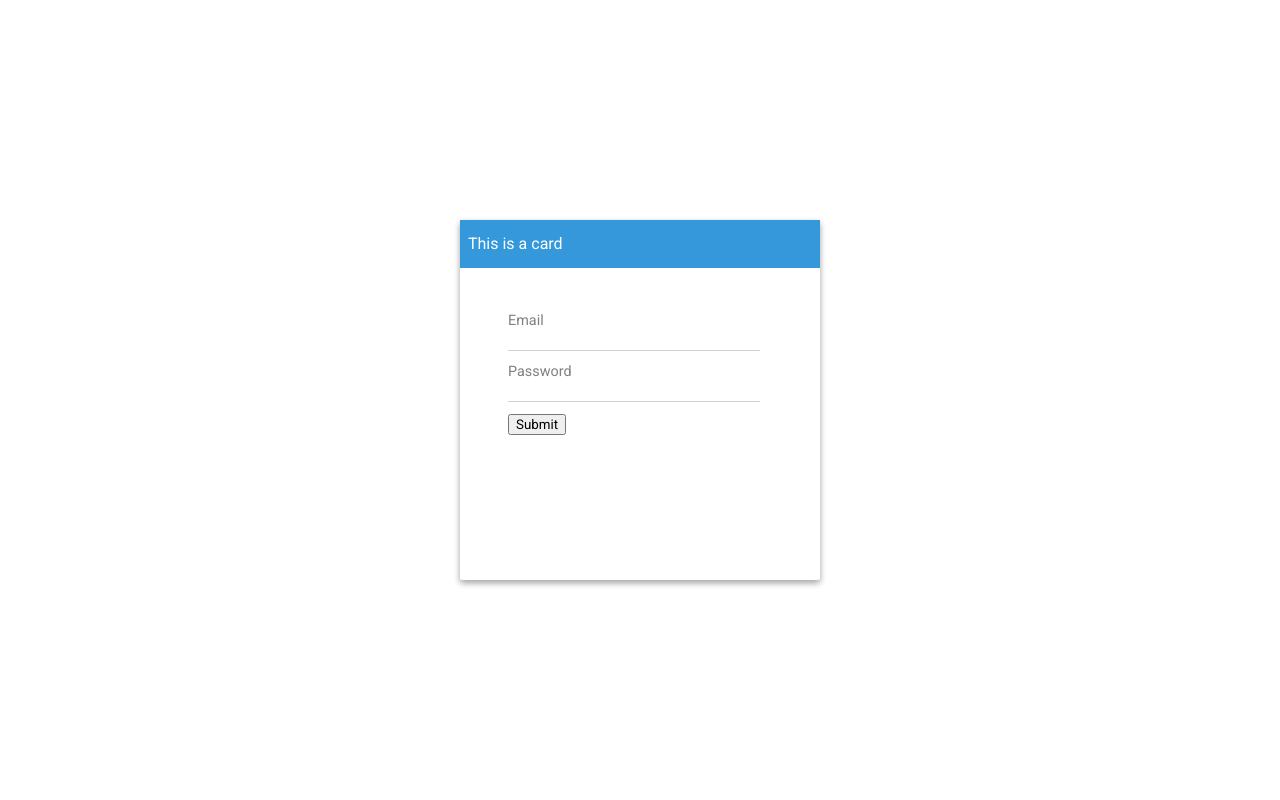
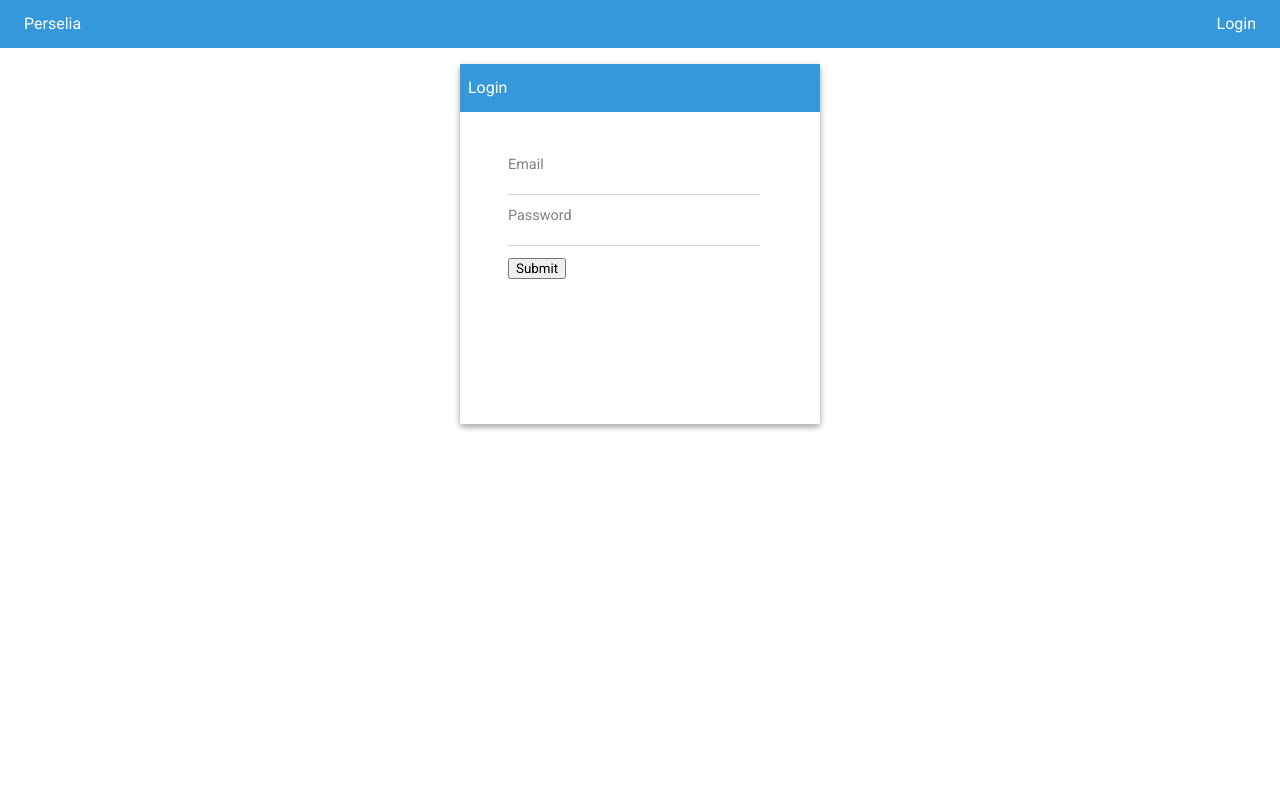
Before and after one commit to sebbekarlsson/Perselia, a Flask app: page /login in a window 1280 px wide. Run offline with Flask 2, Linux system fonts and the light colour scheme.

Commit message:
Navbar fix

```diff
--- a/perselia/flaskr/static/style/style.css
+++ b/perselia/flaskr/static/style/style.css
@@ -1,6 +1,34 @@
 * {
   margin: 0px;
   font-family: 'Roboto', sans-serif; }
+
+.navbar {
+  width: 100%;
+  height: 48px;
+  line-height: 48px; }
+  .navbar ul {
+    padding: 0; }
+  .navbar ul, .navbar li {
+    list-style: none;
+    display: inline-block;
+    margin-left: 12px;
+    margin-right: 12px; }
+  .navbar .navbtn {
+    text-decoration: none;
+    font-size: 100%;
+    display: inline-block; }
+
+.navbar-blue {
+  background-color: #3498db;
+  color: white; }
+  .navbar-blue .navbtn {
+    color: white; }
+
+.left {
+  float: left; }
+
+.right {
+  float: right; }
 
 .card {
   background: #fff;
@@ -48,7 +76,7 @@
 
 .content {
   width: 100%;
-  height: 100vh; }
+  height: 100%; }
 
 .card-content {
   padding-top: 12px !important;
--- a/perselia/flaskr/static/style/style.scss
+++ b/perselia/flaskr/static/style/style.scss
@@ -1,10 +1,50 @@
 $site_blue: #3498db;
-
 $text_padding: 8px;
+$bar_height: 48px;
 
 *{
     margin:0px;
     font-family: 'Roboto', sans-serif;
+}
+
+.navbar{
+  width:100%;
+  height:$bar_height;
+  line-height:$bar_height;
+
+  ul{
+    padding:0;
+  }
+
+  ul, li{
+    list-style: none;
+    display:inline-block;
+    margin-left:12px;
+    margin-right:12px;
+  }
+
+  .navbtn{
+    text-decoration: none;
+    font-size:100%;
+    display:inline-block;
+  }
+}
+
+.navbar-blue{
+  background-color:$site_blue;
+  color:white;
+
+  .navbtn{
+    color:white;
+  }
+}
+
+.left{
+  float:left;
+}
+
+.right{
+  float:right;
 }
 
 .card {
@@ -48,8 +88,8 @@ $text_padding: 8px;
 
 .card-label{
     width:100%;
-    height:48px;
-    line-height: 48px;
+    height:$bar_height;
+    line-height: $bar_height;
     font-size:100%;
 
     p{
@@ -65,7 +105,7 @@ $text_padding: 8px;
 
 .content{
     width:100%;
-    height:100vh;
+    height:100%;
 }
 
 .card-content{
--- a/perselia/flaskr/templates/layout.html
+++ b/perselia/flaskr/templates/layout.html
@@ -7,6 +7,14 @@
         {% block head %}{% endblock %}
     </head>
     <body>
+        <nav class='navbar navbar-blue'>
+            <ul class='left'>
+                <li><a class='navbtn' href='/'>Perselia</a></li>
+            </ul>
+            <ul class='right'>
+                <li><a class='navbtn' href='/login'>Login</a></li>
+            </ul>
+        </nav>
         {% block body %}{% endblock %}
     </body>
     <footer>
--- a/perselia/flaskr/templates/login.html
+++ b/perselia/flaskr/templates/login.html
@@ -5,7 +5,7 @@
         <div class="card card-2 card-size">
             <nav class='card-label card-label-blue'>
                 <p>
-                   This is a card
+                   Login
                 </p>
             </nav>
             <div class='card-content text-padding-full'>
```
Also changed, not shown: 1 other file.
